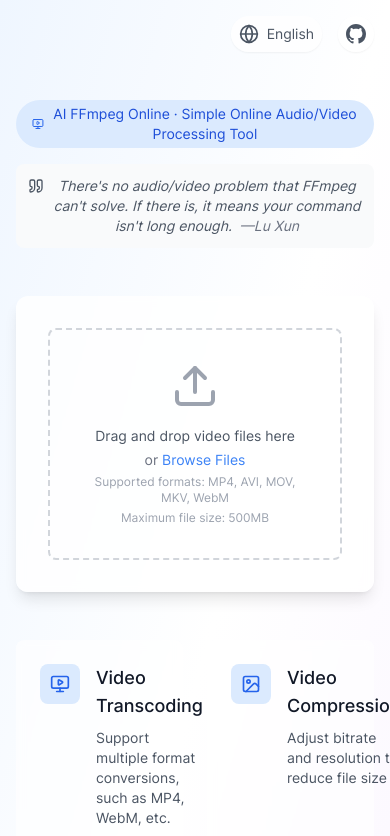
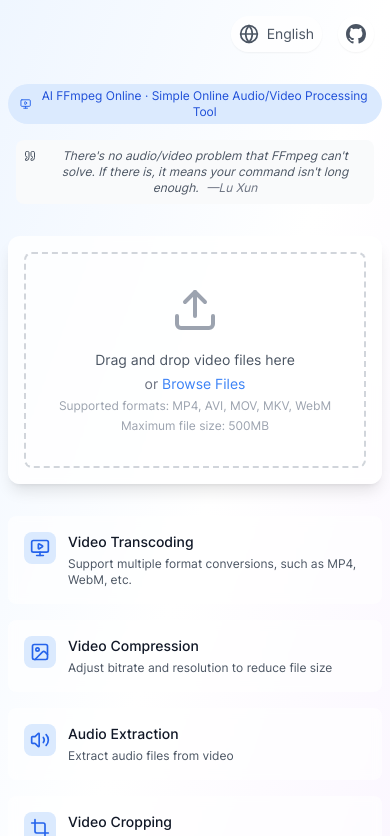
Before and after one commit to woniu9524/ai-ffmpeg, a Next.js app: page / in a window 390 px wide. Shown: the top 836 px of the page. Built offline with nearby package versions, Linux system fonts and the light colour scheme.

Commit message:
style(app): 优化首页样式和布局
- 调整容器宽度和内边距
-统一文本样式和大小
- 优化图标尺寸和样式
- 调整网格布局和项目样式

```diff
--- a/src/app/page.tsx
+++ b/src/app/page.tsx
@@ -119,15 +119,15 @@ export default function HomePage() {
         </a>
       </div>
 
-      <div className='max-w-7xl mx-auto px-4 sm:px-6 lg:px-8 py-8'>
-        <div className='text-center space-y-4 mb-12'>
-          <div className='inline-flex items-center justify-center space-x-2 bg-blue-100 dark:bg-blue-900/30 rounded-full px-4 py-1'>
-            <MonitorPlay className="w-4 h-4 text-blue-600 dark:text-blue-400" />
-            <span className='text-sm text-blue-700 dark:text-blue-300'>{t('title')}</span>
+      <div className='max-w-7xl mx-auto px-2 sm:px-6 lg:px-8 py-4 sm:py-8'>
+        <div className='text-center space-y-4 mb-8 sm:mb-12'>
+          <div className='inline-flex items-center justify-center space-x-2 bg-blue-100 dark:bg-blue-900/30 rounded-full px-3 sm:px-4 py-1'>
+            <MonitorPlay className="w-3 h-3 sm:w-4 sm:h-4 text-blue-600 dark:text-blue-400" />
+            <span className='text-xs sm:text-sm text-blue-700 dark:text-blue-300'>{t('title')}</span>
           </div>
-          <div className='max-w-2xl mx-auto'>
-            <div className='flex items-start space-x-2 text-gray-600 dark:text-gray-400 text-sm italic bg-gray-50 dark:bg-gray-800/50 rounded-lg p-3'>
-              <Quote className="w-4 h-4 flex-shrink-0 mt-0.5" />
+          <div className='max-w-2xl mx-auto px-2 sm:px-0'>
+            <div className='flex items-start space-x-2 text-gray-600 dark:text-gray-400 text-xs sm:text-sm italic bg-gray-50 dark:bg-gray-800/50 rounded-lg p-2 sm:p-3'>
+              <Quote className="w-3 h-3 sm:w-4 sm:h-4 flex-shrink-0 mt-0.5" />
               <p>{t('quote')}
                 <span className='text-gray-500 dark:text-gray-500 ml-2'>{t('quoteAuthor')}</span>
               </p>
@@ -135,21 +135,21 @@ export default function HomePage() {
           </div>
         </div>
 
-        <div className='bg-white/80 dark:bg-gray-800/80 backdrop-blur-sm rounded-xl shadow-lg p-8 mb-12'>
+        <div className='bg-white/80 dark:bg-gray-800/80 backdrop-blur-sm rounded-xl shadow-lg p-4 sm:p-8 mb-8 sm:mb-12'>
           <div className='space-y-4'>
             {videoFiles.length > 0 && (
               <div className='flex flex-wrap gap-2 mb-4'>
                 {videoFiles.map((file, index) => (
                   <div
                     key={index}
-                    className={`flex items-center space-x-2 px-3 py-1.5 rounded-full text-sm ${selectedVideoIndex === index
+                    className={`flex items-center space-x-2 px-2 sm:px-3 py-1 sm:py-1.5 rounded-full text-xs sm:text-sm ${selectedVideoIndex === index
                       ? 'bg-blue-100 dark:bg-blue-900/40 text-blue-700 dark:text-blue-300'
                       : 'bg-gray-100 dark:bg-gray-700 text-gray-700 dark:text-gray-300'
                       } cursor-pointer transition-colors duration-200`}
                     onClick={() => setSelectedVideoIndex(index)}
                   >
-                    <Video className="w-4 h-4" />
-                    <span className='max-w-[150px] truncate'>{file.name}</span>
+                    <Video className="w-3 h-3 sm:w-4 sm:h-4" />
+                    <span className='max-w-[100px] sm:max-w-[150px] truncate'>{file.name}</span>
                     <button
                       onClick={(e) => {
                         e.stopPropagation();
@@ -179,21 +179,21 @@ export default function HomePage() {
           </div>
         </div>
 
-        <div className='grid grid-cols-2 lg:grid-cols-3 gap-6'>
+        <div className='grid grid-cols-1 sm:grid-cols-2 lg:grid-cols-3 gap-4 sm:gap-6'>
           {features.map((feature, index) => (
             <div
               key={index}
-              className='group bg-white/60 dark:bg-gray-800/60 backdrop-blur-sm rounded-lg p-6 hover:bg-blue-50 dark:hover:bg-blue-900/20 transition-all duration-300'
+              className='group bg-white/60 dark:bg-gray-800/60 backdrop-blur-sm rounded-lg p-4 sm:p-6 hover:bg-blue-50 dark:hover:bg-blue-900/20 transition-all duration-300'
             >
-              <div className='flex items-start space-x-4'>
-                <div className='flex-shrink-0 w-10 h-10 flex items-center justify-center rounded-lg bg-blue-100 dark:bg-blue-900/40 text-blue-600 dark:text-blue-400 group-hover:scale-110 transition-transform duration-300'>
+              <div className='flex items-start space-x-3 sm:space-x-4'>
+                <div className='flex-shrink-0 w-8 h-8 sm:w-10 sm:h-10 flex items-center justify-center rounded-lg bg-blue-100 dark:bg-blue-900/40 text-blue-600 dark:text-blue-400 group-hover:scale-110 transition-transform duration-300'>
                   {feature.icon}
                 </div>
                 <div>
-                  <h3 className='font-medium text-gray-900 dark:text-white mb-2'>
+                  <h3 className='font-medium text-sm sm:text-base text-gray-900 dark:text-white mb-1 sm:mb-2'>
                     {feature.title}
                   </h3>
-                  <p className='text-sm text-gray-600 dark:text-gray-400'>
+                  <p className='text-xs sm:text-sm text-gray-600 dark:text-gray-400'>
                     {feature.description}
                   </p>
                 </div>
```
